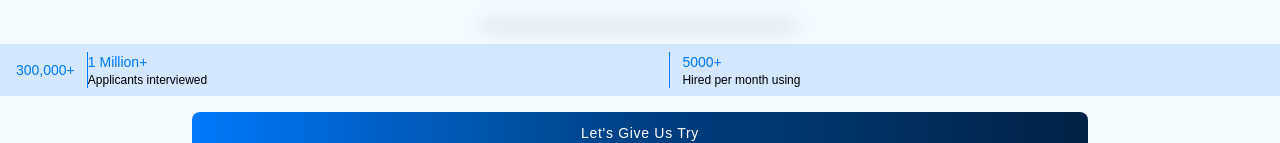
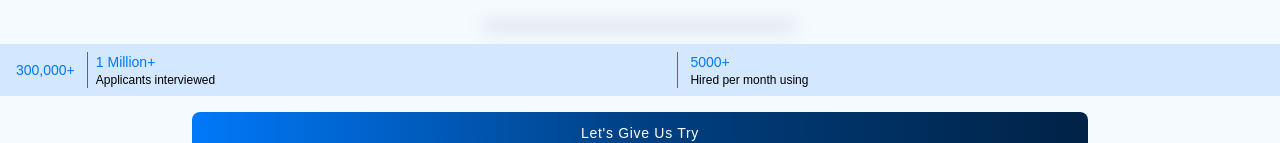
Before and after one commit to NightEncrypter/skillerz, a React (Create React App) app: page / in a window 1280 px wide. Shown: the part 396-539 px from the top of the page. Built offline with nearby package versions, Linux system fonts and the light colour scheme.

Commit message:
home-page-running

```diff
--- a/src/components/Pages/Home.tsx
+++ b/src/components/Pages/Home.tsx
@@ -48,8 +48,8 @@ const Home = () => {
         {/* WIDTH INFO */}
         <div className="w-full flex gap-3 justify-between items-center p-2 px-4  bg-[#D3E7FF]  ">
           <h4 className="text-sm text-[#0079FA] font-medium  ">300,000+</h4>
-          <div className="flex-1 border-r-[1px] border-l-[1px] border-[#0079FA] self-center  ">
-            <div>
+          <div className="flex-1 border-r-[1px] border-l-[1px] border-[#0079FA] self-center px-2  ">
+            <div className="">
               <h3 className="text-sm text-[#0079FA] font-medium">1 Million+</h3>
               <p className="text-xs">Applicants interviewed</p>
             </div>
```
